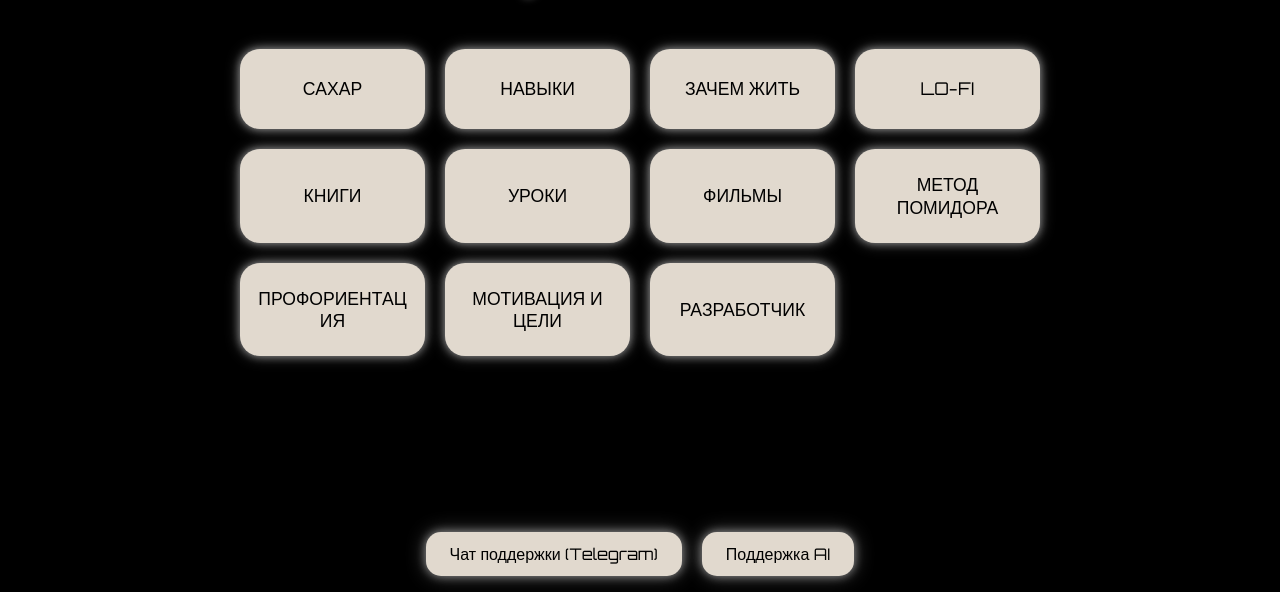
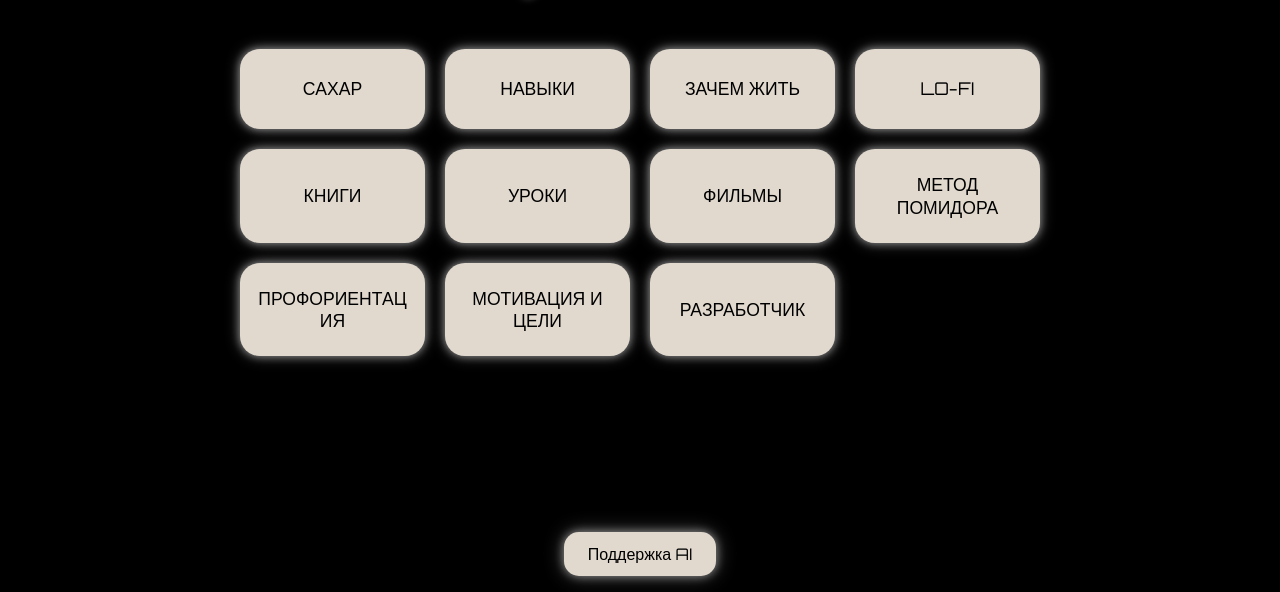
Before and after one commit to Renard-admin/ycbbBV, a plain HTML site: page index.html in a window 1280 px wide. Shown: the part 208-800 px from the top of the page. Drawn offline with nearby package versions, Linux system fonts and the light colour scheme.

Commit message:
Update index.html

```diff
--- a/index.html
+++ b/index.html
@@ -888,7 +888,7 @@
         </div>
 
     <div class="footer" id="main-footer">
-        <button id="support-chat-button" class="footer-button">Чат поддержки (Telegram)</button>
+
         <button id="support-ai-button" class="footer-button">Поддержка AI</button>
     </div>
 
```
